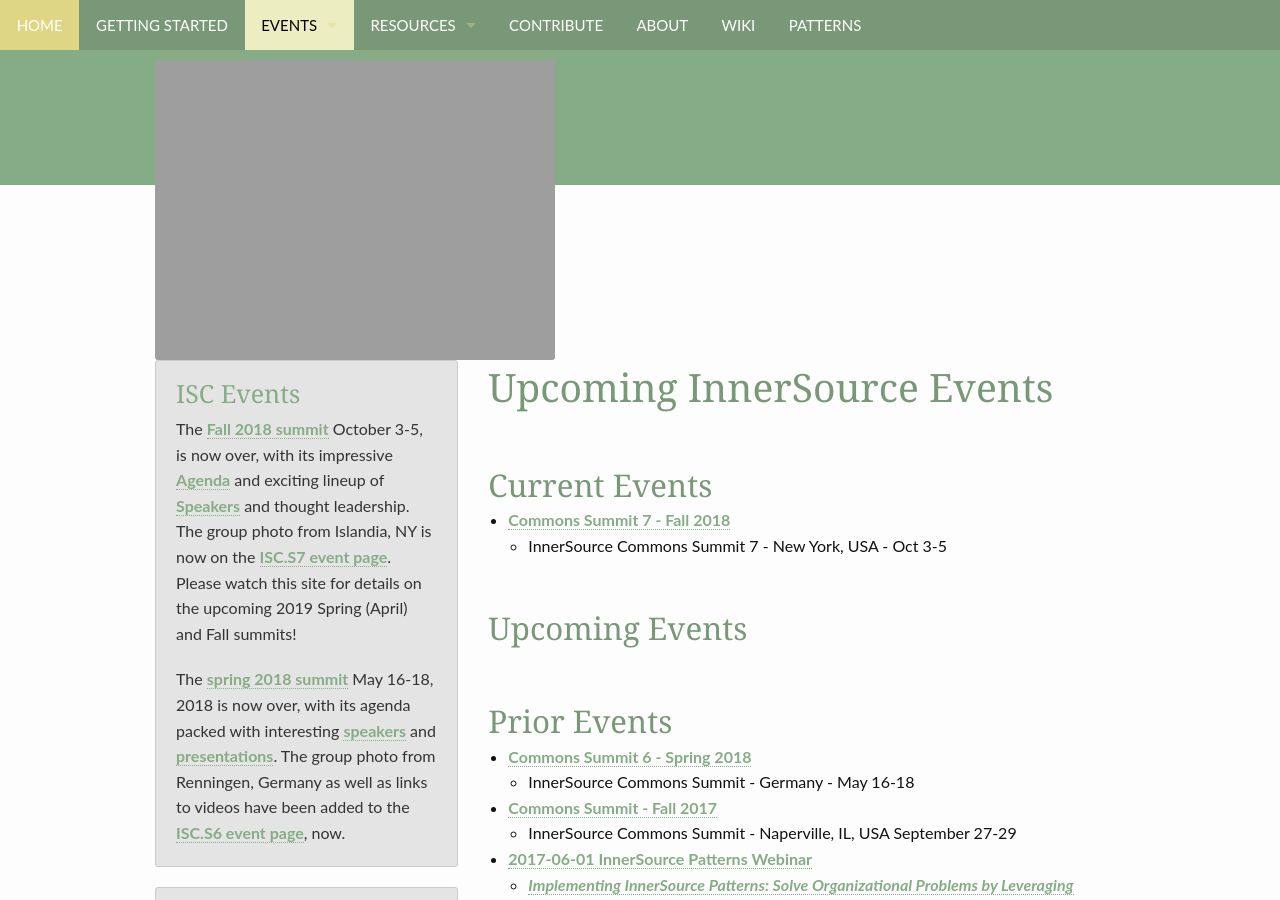
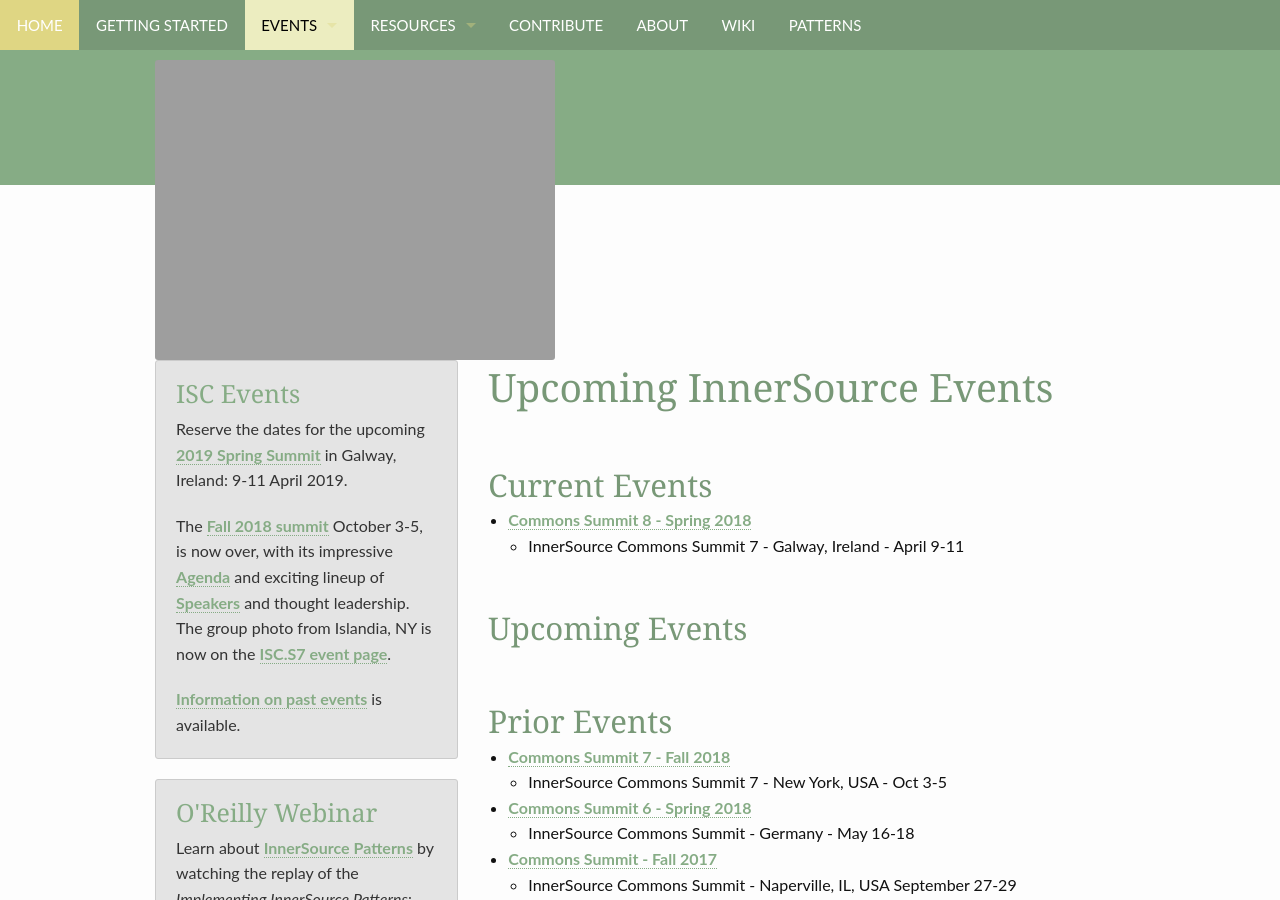
Before and after one commit to paypal/InnerSourceCommons, a Jekyll site: the page built from events/index.md, in a window 1280 px wide and 900 px high. Built offline with Jekyll 4.4.1, drawn with Linux system fonts in a browser that asks for light colours.

Commit message:
2019-01-07 Clean-up of _sidebar and events index

```diff
--- a/_data/navigation.yml
+++ b/_data/navigation.yml
@@ -10,10 +10,10 @@
   url: "/events/"
   side: left
   dropdown:
+  - title: "EU Summit Spring 2019"
+    url: "/events/isc-spring-2019"
   - title: "US Summit Fall 2018"
     url: "/events/isc-fall-2018"
-  - title: "EU Summit Spring 2018"
-    url: "/events/isc-spring-2018"
 
 - title: Resources
   url: "/resources/"
--- a/_includes/_sidebar.html
+++ b/_includes/_sidebar.html
@@ -1,12 +1,10 @@
 <aside>
 	<div class="panel radius">
 		<h3><a href="/InnerSourceCommons/events/">ISC Events</a></h3>
+        <p> Reserve the dates for the upcoming <a href="/InnerSourceCommons/events/isc-spring-2019">2019 Spring Summit</a> in Galway, Ireland: 9-11 April 2019.</p>
 		<p>
-        The <a href="/InnerSourceCommons/events/isc-fall-2018/">Fall 2018 summit</a> October 3-5, is now over, with its impressive <a href="http://paypal.github.io/InnerSourceCommons/events/isc-fall-2018-agenda" alt="Agenda">Agenda</a> and exciting lineup of <a href="http://paypal.github.io/InnerSourceCommons/events/isc-fall-2018-speakers" alt="Speakers"> Speakers</a> and thought leadership. The group photo from Islandia, NY is now on the <a href="/InnerSourceCommons/events/isc-fall-2018/">ISC.S7 event page</a>. Please watch this site for details on the upcoming 2019 Spring (April) and Fall summits!
-    <p>
-        The <a href="/InnerSourceCommons/events/isc-spring-2018/">spring 2018 summit</a> May 16-18, 2018 is now over, with its agenda packed with interesting <a href="http://paypal.github.io/InnerSourceCommons/events/isc-spring-2018-speakers" alt="Our speakers">speakers</a> and <a href="http://paypal.github.io/InnerSourceCommons/events/isc-spring-2018-agenda" alt="Our presentations">presentations</a>. The group photo from Renningen, Germany as well as links to videos have been added to the <a href="/InnerSourceCommons/events/isc-spring-2018/">ISC.S6 event page</a>, now.</p>
-
-		</p>
+        The <a href="/InnerSourceCommons/events/isc-fall-2018/">Fall 2018 summit</a> October 3-5, is now over, with its impressive <a href="http://paypal.github.io/InnerSourceCommons/events/isc-fall-2018-agenda" alt="Agenda">Agenda</a> and exciting lineup of <a href="http://paypal.github.io/InnerSourceCommons/events/isc-fall-2018-speakers" alt="Speakers"> Speakers</a> and thought leadership. The group photo from Islandia, NY is now on the <a href="/InnerSourceCommons/events/isc-fall-2018/">ISC.S7 event page</a>.</p>
+        <p><a href="/events">Information on past events</a> is available.</p>
 	</div>
     <div class="panel radius">
         <h3><a href="http://www.oreilly.com/pub/e/3884">O'Reilly Webinar</a></h3>
--- a/events/index.md
+++ b/events/index.md
@@ -4,14 +4,14 @@
 ---
 
 ## Current Events
-
-* [Commons Summit 7 - Fall 2018](isc-fall-2018)
-   - InnerSource Commons Summit 7 - New York, USA - Oct 3-5
+* [Commons Summit 8 - Spring 2018](isc-spring-2019)
+   - InnerSource Commons Summit 7 - Galway, Ireland - April 9-11
 
 ## Upcoming Events
 
 ## Prior Events
-
+* [Commons Summit 7 - Fall 2018](isc-fall-2018)
+   - InnerSource Commons Summit 7 - New York, USA - Oct 3-5
 * [Commons Summit 6 - Spring 2018](isc-spring-2018)
     - InnerSource Commons Summit - Germany - May 16-18
 * [Commons Summit - Fall 2017](isc-fall-2017)
```
Also changed, not shown: pages/gdrive.md (added, +8 -0 lines), pages/ggroup.md (added, +8 -0 lines), pages/springsummit2019.md (added, +8 -0 lines), pages/springsummit2019_cfp.md (added, +8 -0 lines).
